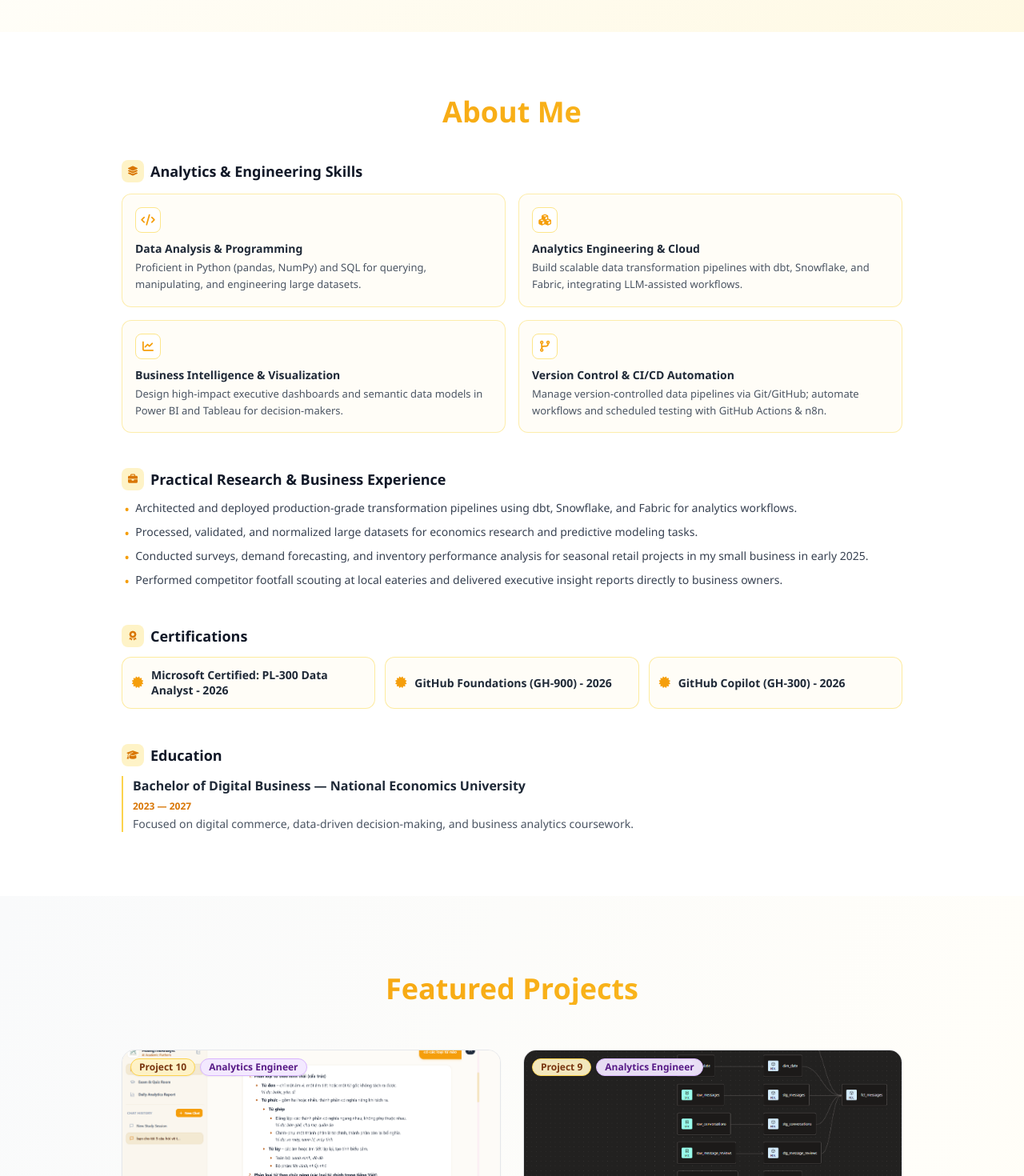
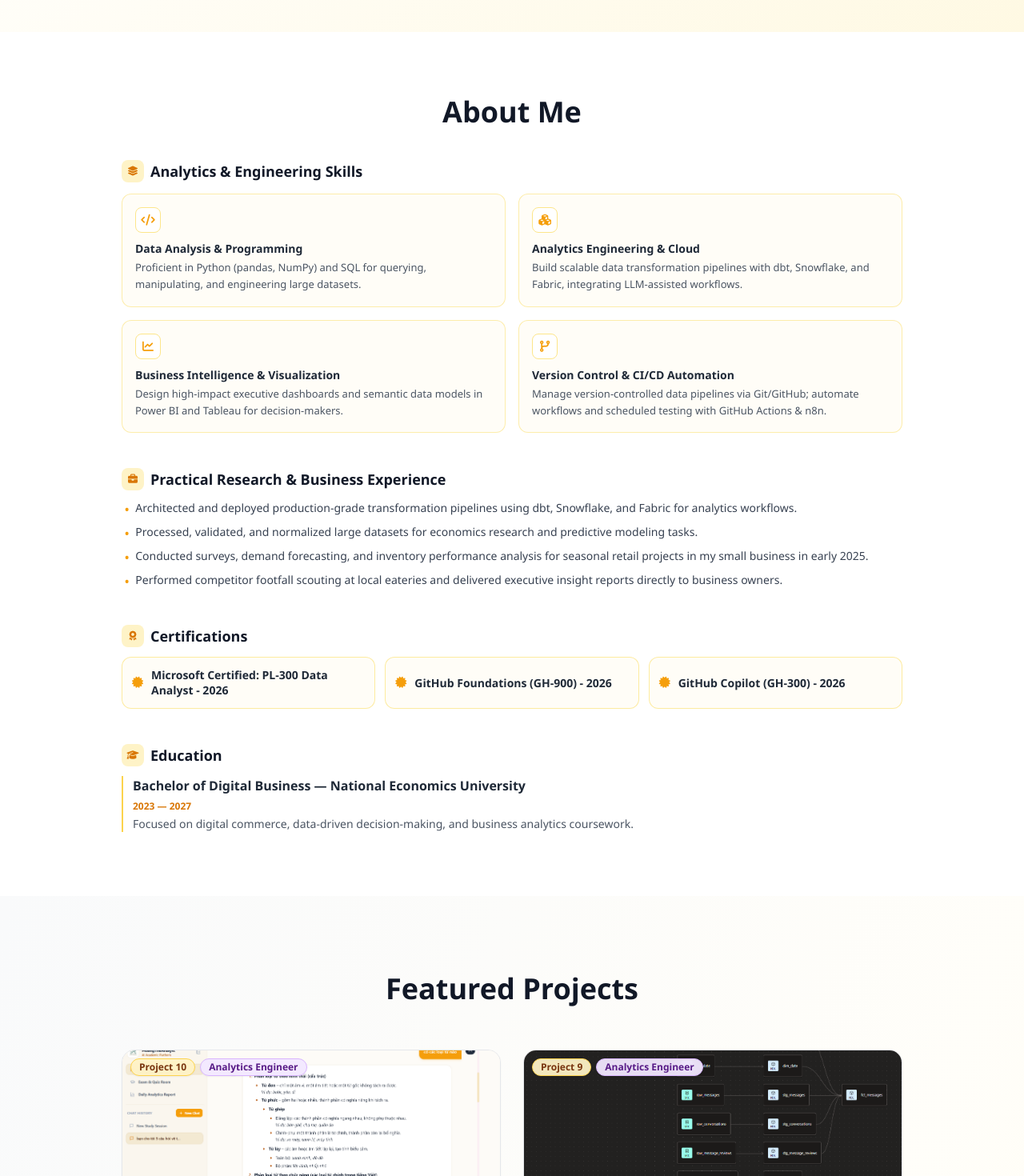
Before and after one commit to HoangTheAnalyst/Web-Data-Analyst, a Next.js app: page / in a window 1280 px wide. Shown: the part 760-2230 px from the top of the page at 80% size. Built offline with nearby package versions, Linux system fonts and the light colour scheme.

Commit message:
Change the color of the Contact, Project & About Title to Black

```diff
--- a/src/components/About.tsx
+++ b/src/components/About.tsx
@@ -10,7 +10,7 @@
     <section id="about" className="py-16 md:py-20 bg-white">
       {/* Container with max width constraint */}
       <div className="w-full px-4 sm:px-6 md:w-[80%] max-w-5xl mx-auto space-y-10">
-        <h2 className="text-3xl md:text-4xl font-extrabold text-center gradient-title">
+        <h2 className="text-3xl md:text-4xl font-extrabold text-center text-gray-900">
           About Me
         </h2>
 
--- a/src/components/Contact.tsx
+++ b/src/components/Contact.tsx
@@ -32,7 +32,7 @@
   return (
     <section id="contact" className="py-24 bg-sky-50/50">
       <div className="max-w-6xl mx-auto px-6">
-        <h2 className="text-4xl font-extrabold text-center gradient-title mb-6">
+        <h2 className="text-4xl font-extrabold text-center text-gray-900 mb-6">
           Contact Me
         </h2>
         <p className="text-center text-gray-700 max-w-3xl mx-auto leading-relaxed mb-12">
--- a/src/components/Projects.tsx
+++ b/src/components/Projects.tsx
@@ -9,7 +9,7 @@
       className="py-14 md:py-24 bg-gradient-to-br from-gray-50 via-amber-50/30 to-amber-100/40"
     >
       <div className="w-full px-4 sm:px-6 md:w-[80%] max-w-7xl mx-auto">
-        <h2 className="text-3xl md:text-4xl font-extrabold text-center gradient-title mb-9 md:mb-14">
+        <h2 className="text-3xl md:text-4xl font-extrabold text-center  text-gray-900 mb-9 md:mb-14">
           Featured Projects
         </h2>
 
```
